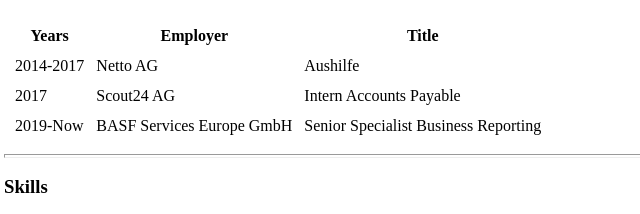
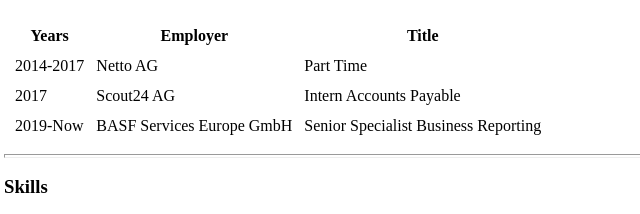
Before and after one commit to WOWTHATLAG/cv, a plain HTML site: page index.html in a window 1280 px wide. Shown: the part 492-706 px from the top of the page, 4-644 px from the left. Drawn offline with Linux system fonts and the light colour scheme.

Commit message:
Update index.html

```diff
--- a/index.html
+++ b/index.html
@@ -44,7 +44,7 @@
       <tr>
         <td>2014-2017</td>
         <td>Netto AG</td>
-        <td>Aushilfe</td>
+        <td>Part Time</td>
       </tr>
       <tr>
         <td>2017</td>
```
